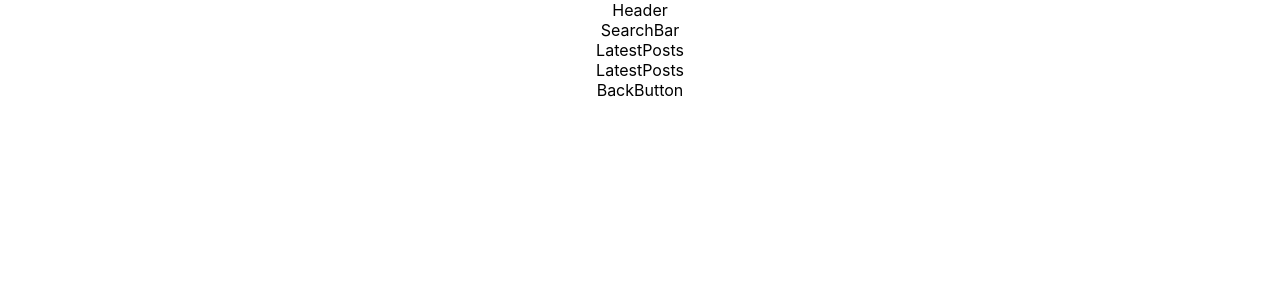
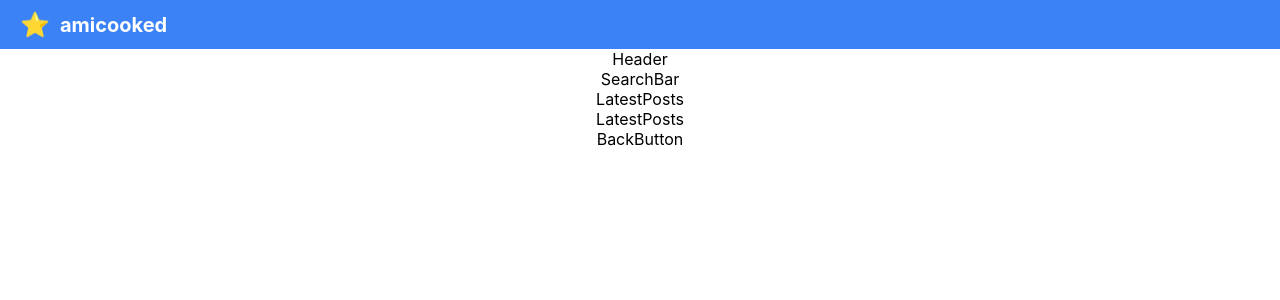
Before and after one commit to majackie/amicooked, a React (Create React App) app: page / in a window 1280 px wide. Shown: the top 300 px of the page. Built offline with nearby package versions, Linux system fonts and the light colour scheme.

Commit message:
Added AppBar to CommunityPage.

```diff
--- /dev/null
+++ b/src/components/AppBar.js
@@ -0,0 +1,32 @@
+// src/components/AppBar.js
+import React from 'react';
+
+function AppBar() {
+  return (
+    <div style={styles.appBar}>
+      <span style={styles.icon}>⭐</span>
+      <span style={styles.title}>amicooked</span>
+    </div>
+  );
+}
+
+const styles = {
+  appBar: {
+    display: 'flex',
+    alignItems: 'center',
+    padding: '10px 20px',
+    backgroundColor: '#3b82f6',
+    color: 'white',
+    fontSize: '24px',
+    fontWeight: 'bold',
+  },
+  icon: {
+    marginRight: '10px',
+    fontSize: '24px',
+  },
+  title: {
+    fontSize: '20px',
+  }
+};
+
+export default AppBar;
--- a/src/pages/CommunityPage.js
+++ b/src/pages/CommunityPage.js
@@ -1,5 +1,6 @@
 // src/pages/CommunityPage.js
 import React from 'react';
+import AppBar from '../components/AppBar';
 import Header from '../components/Header';
 import SearchBar from '../components/SearchBar';
 import TopCategories from '../components/TopCategories/TopCategories';
@@ -9,6 +10,7 @@ import BackButton from '../components/BackButton';
 function CommunityPage() {
   return (
     <div>
+      <AppBar />
       <Header />
       <SearchBar />
       <TopCategories />
```
